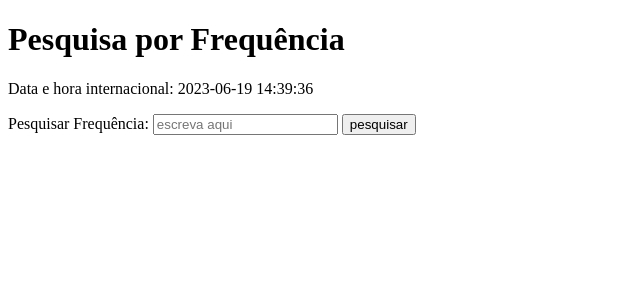
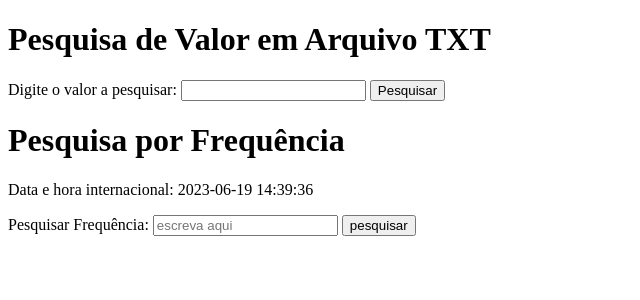
Before and after one commit to danielsf93/buscapalavras, a PHP site: page / in a window 1280 px wide. Shown: the top 300 px of the page, without its empty margins (0-640 px from the left). Run offline with PHP 8.4, Linux system fonts and the light colour scheme.

Commit message:
Add files via upload

```diff
--- a/index.php
+++ b/index.php
@@ -18,6 +18,39 @@
         }
     </style>
 </head>
+<!DOCTYPE html>
+<html>
+<head>
+
+
+<title>Pesquisa de Valor em Arquivo TXT</title>
+</head>
+<body>
+  <h1>Pesquisa de Valor em Arquivo TXT</h1>
+
+  <form method="POST">
+    <label for="valor">Digite o valor a pesquisar:</label>
+    <input type="text" name="valor" id="valor" required>
+    <button type="submit">Pesquisar</button>
+  </form>
+
+  <?php
+  if ($_SERVER['REQUEST_METHOD'] === 'POST') {
+    $valorDesejado = $_POST['valor'];
+    $conteudo = file_get_contents('freq-a23.txt');
+    $linhas = explode("\n", $conteudo);
+    echo "kHz           Time(UTC) Days  ITU Station                Lang. Target   Remarks" . "\n";
+    foreach ($linhas as $linha) {
+      if (preg_match("/\b$valorDesejado\b/", $linha)) {
+        echo $linha . "<br>";
+      }
+    }
+  }
+  ?>
+
+</body>
+</html>
+
 <body>
     <h1>Pesquisa por Frequência</h1>
     <?php
--- a/teste.php
+++ b/teste.php
@@ -1,5 +1,6 @@
 <?php
-$valorDesejado = "549";
+$utmx = readline(">> ");
+$valorDesejado = $utmx;
 $conteudo = file_get_contents('freq-a23.txt');
 $linhas = explode("\n", $conteudo);
 echo "kHz           Time(UTC) Days  ITU Station                Lang. Target   Remarks" . "\n";
```
